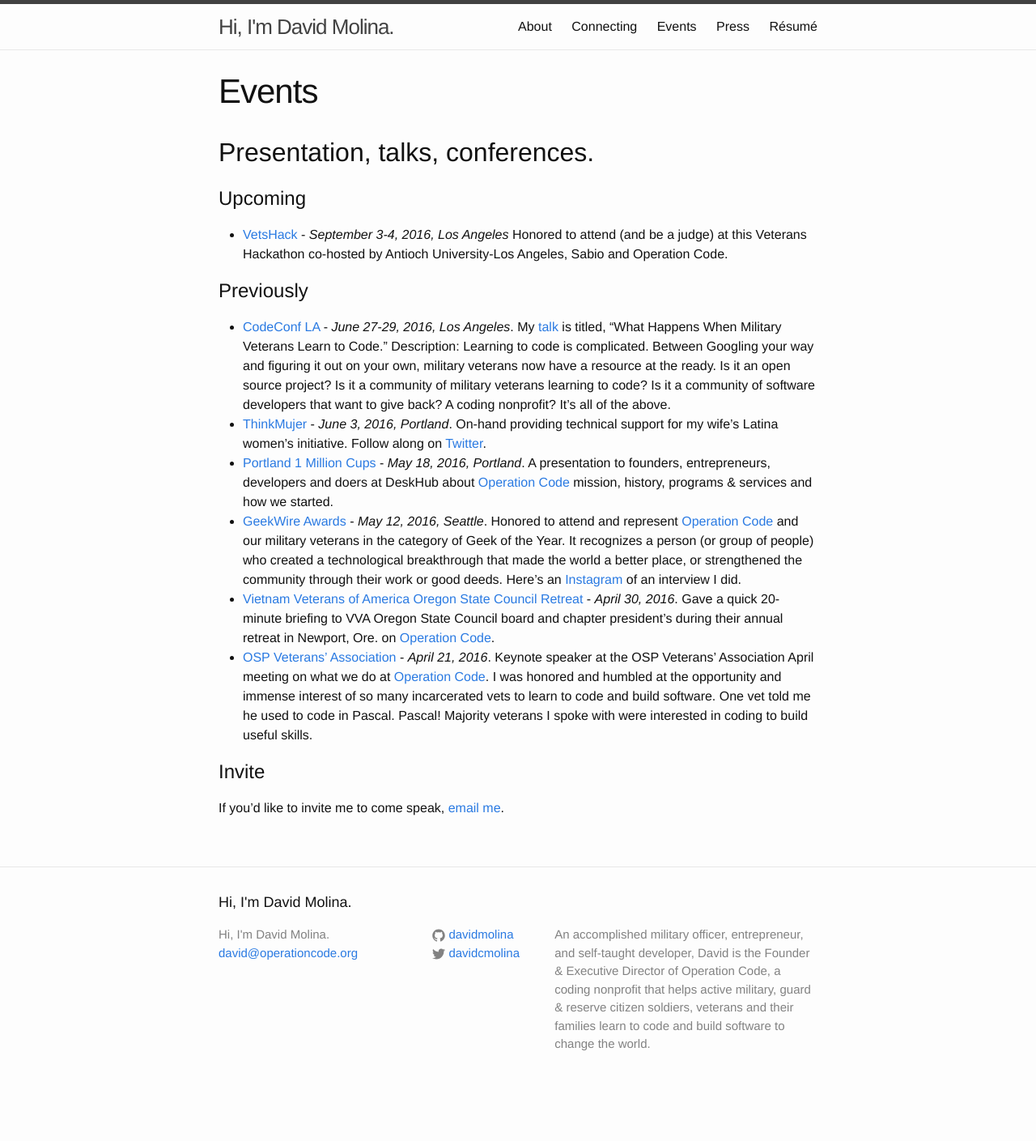
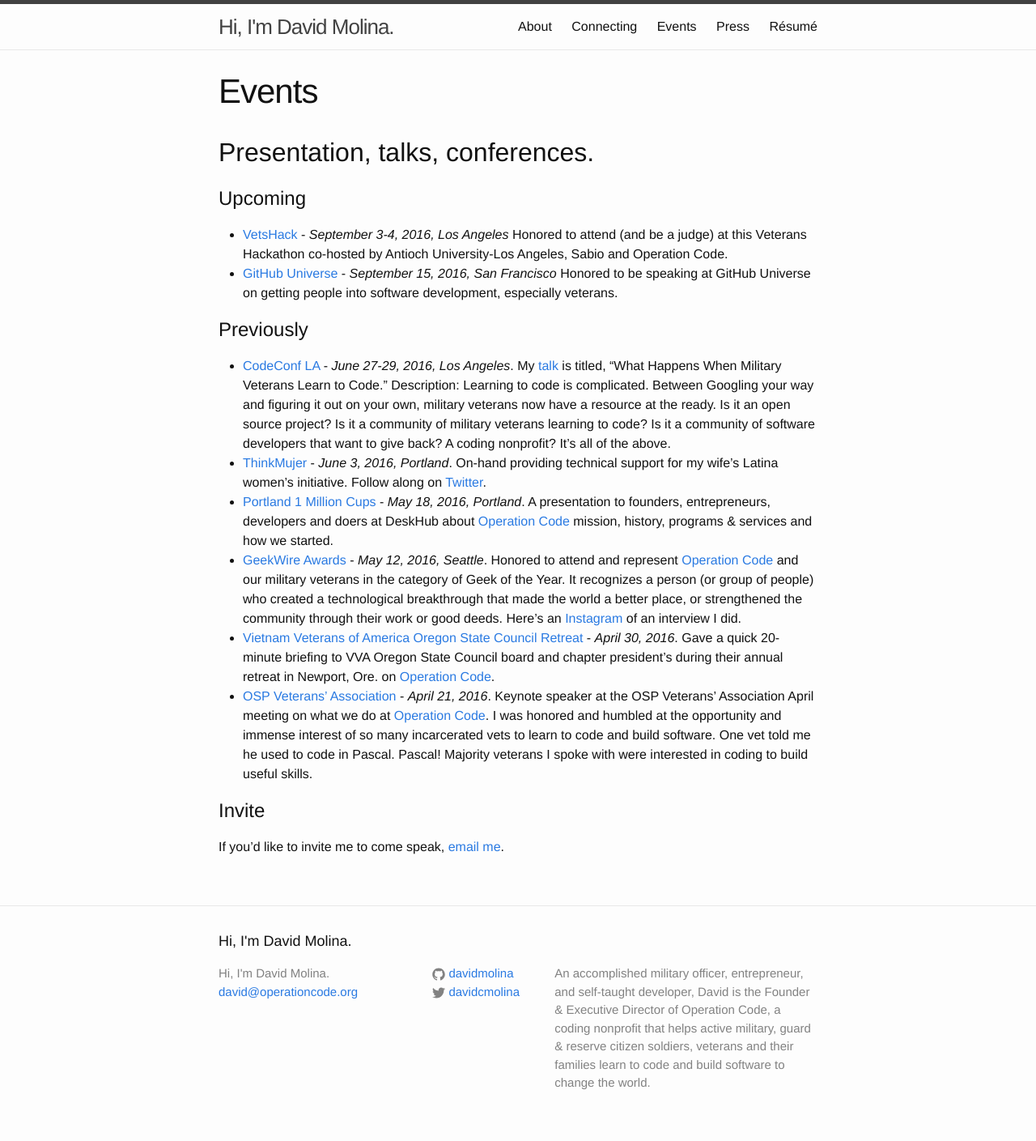
Before and after one commit to davidmolina/davidmolina.github.io, a Jekyll site: the page built from events.md, in a window 1280 px wide. Shown: the whole page at 81% size. Built offline with Jekyll 4.4.1, drawn with Linux system fonts in a browser that asks for light colours; before the commit the page ends 1361 px from its top, so only the background shows below that.

Commit message:
Add GitHub Universe to events

```diff
--- a/events.md
+++ b/events.md
@@ -8,6 +8,7 @@
 
 # Upcoming
 - [VetsHack](http://vetshack.us) - *September 3-4, 2016, Los Angeles* Honored to attend (and be a judge) at this Veterans Hackathon co-hosted by Antioch University-Los Angeles, Sabio and Operation Code.
+- [GitHub Universe](http://githubuniverse.com) - *September 15, 2016, San Francisco* Honored to be speaking at GitHub Universe on getting people into software development, especially veterans.
 
 # Previously
 - [CodeConf LA](http://codeconf.com) - *June 27-29, 2016, Los Angeles*. My [talk](http://codeconf.com/speakers/david-molina.html) is titled, "What Happens When Military Veterans Learn to Code." Description: Learning to code is complicated. Between Googling your way and figuring it out on your own, military veterans now have a resource at the ready. Is it an open source project? Is it a community of military veterans learning to code? Is it a community of software developers that want to give back? A coding nonprofit? It's all of the above.
```
